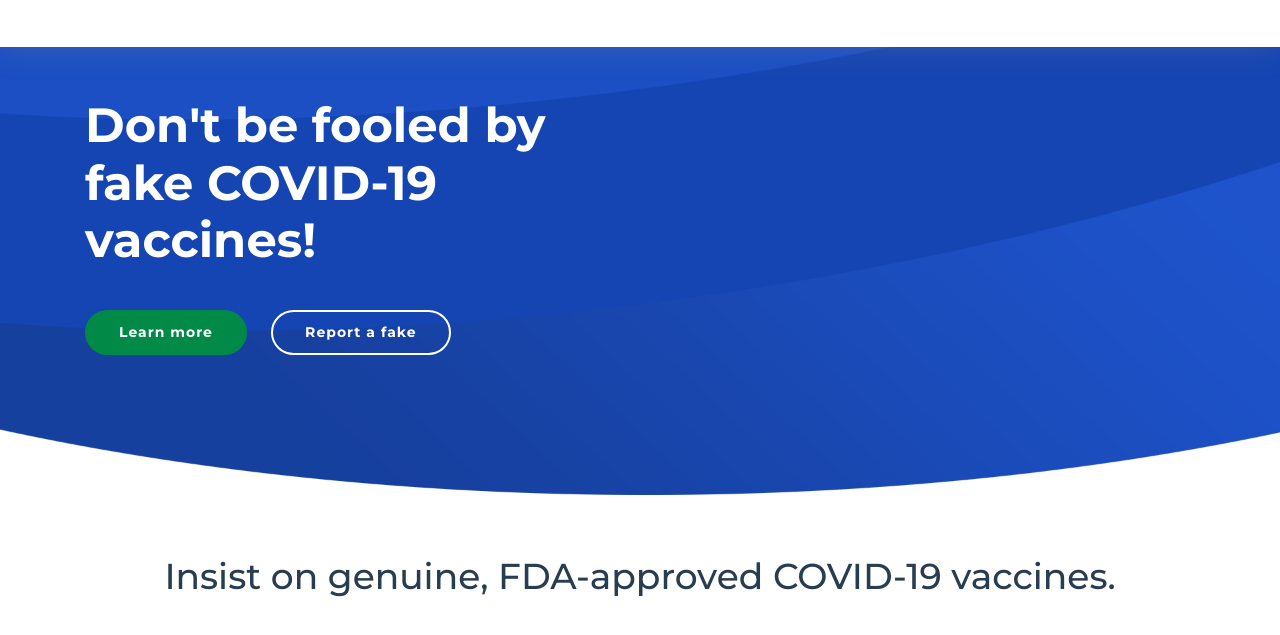
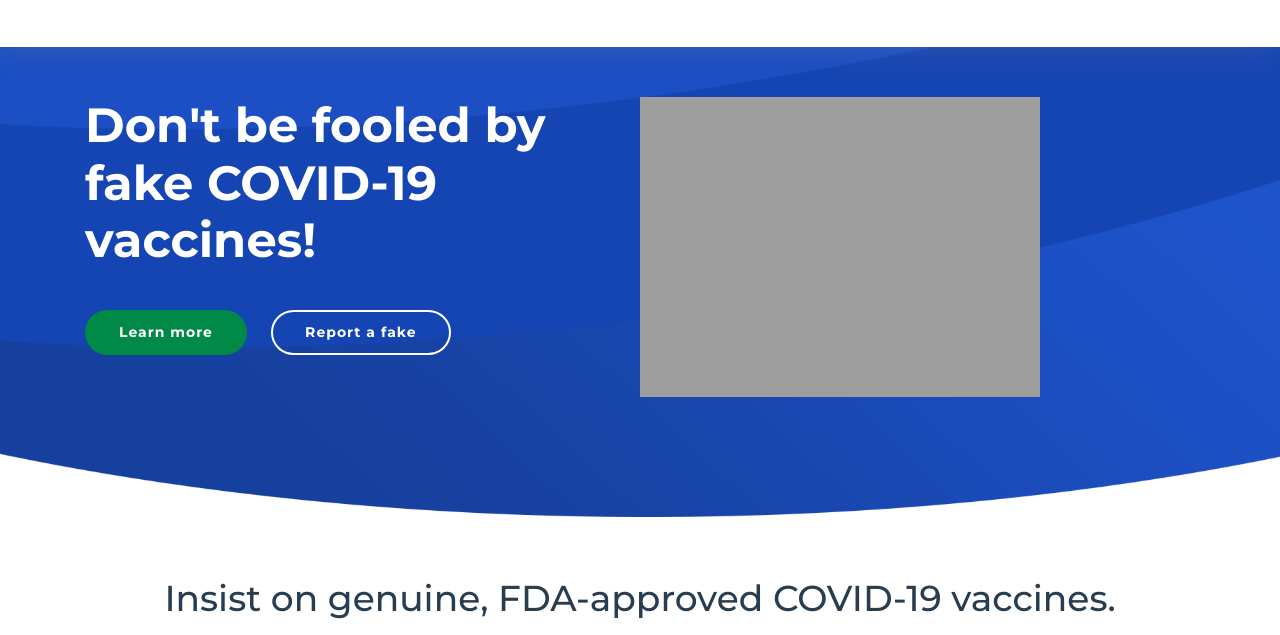
Before and after one commit to mg-skc/Combatting-Fake-Covid-Vaccines-Project, a plain HTML site: page index.html in a window 1280 px wide. Shown: the part 103-738 px from the top of the page. Drawn offline with nearby package versions, Linux system fonts and the light colour scheme; the site is published under a folder, as on GitHub Pages, so addresses that start at the root find nothing; files whose address does not match are found by name.

Commit message:
slash
slahsy

```diff
--- a/index.html
+++ b/index.html
@@ -87,7 +87,7 @@
     <div class="container" data-aos="fade-up">
 
       <div class="intro-img" data-aos="zoom-out" data-aos-delay="200">
-        <img src="/assets/img/mask-gif-3.gif" alt="" class="img-fluid">
+        <img src="assets/img/mask-gif-3.gif" alt="" class="img-fluid">
       </div>
 
       <div class="intro-info" data-aos="zoom-in" data-aos-delay="100">
```
